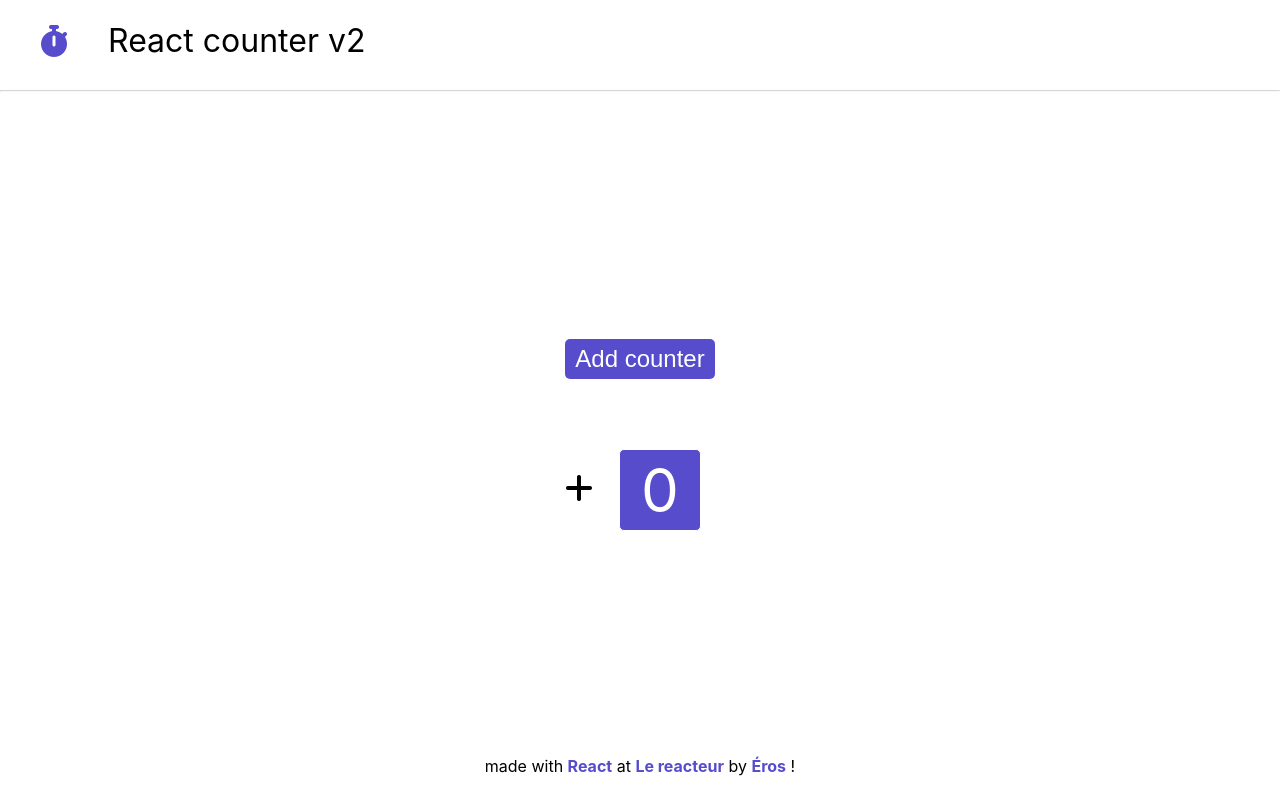
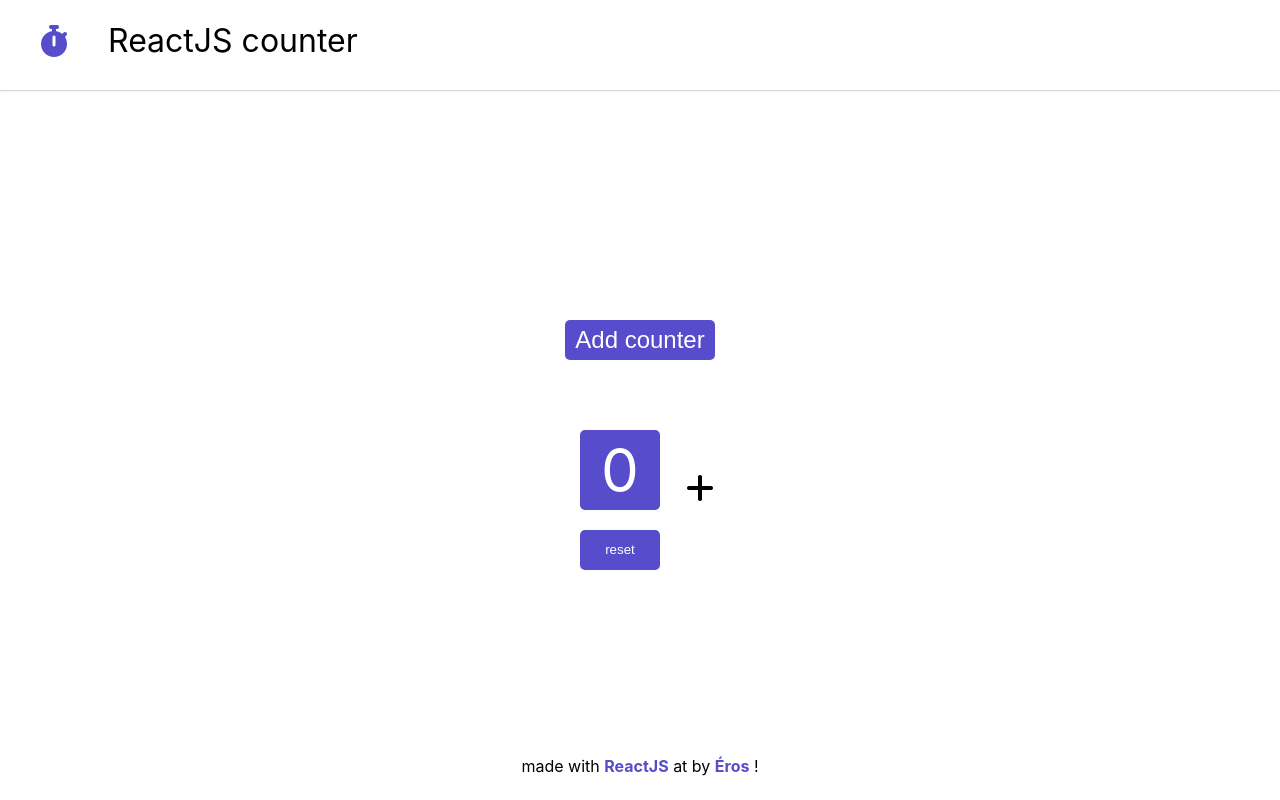
Before and after one commit to eros-Matip/react-counter-v2, a React (Create React App) app: page / in a window 1280 px wide. Built offline with nearby package versions, Linux system fonts and the light colour scheme.

Commit message:
adding delete function

```diff
--- a/public/index.html
+++ b/public/index.html
@@ -27,7 +27,7 @@
       work correctly both with client-side routing and a non-root public URL.
       Learn how to configure a non-root public URL by running `npm run build`.
     -->
-    <title>React Counter v2</title>
+    <title>ReactJS Counter</title>
   </head>
   <body>
     <noscript>You need to enable JavaScript to run this app.</noscript>
--- a/src/App.css
+++ b/src/App.css
@@ -40,7 +40,6 @@ hr {
   margin: 50px;
 }
 .result {
-  border: 1px solid;
   width: 80px;
   height: 80px;
   display: flex;
@@ -51,6 +50,14 @@ hr {
   color: white;
   border-radius: 5px;
   margin: 20px;
+}
+.btn-reset {
+  background-color: rgb(87, 77, 204);
+  width: 80px;
+  height: 40px;
+  color: white;
+  border-radius: 5px;
+  border: none;
 }
 
 .minus,
--- a/src/App.js
+++ b/src/App.js
@@ -12,7 +12,7 @@ function App() {
       <Header />
       <hr />
       <Counter counters={counters} setCounters={setCounters} />
-      <Footer application={"React"} from={"Le reacteur"} name={"Éros"} />
+      <Footer application={"ReactJS"} name={"Éros"} />
     </div>
   );
 }
--- a/src/components/Counter.js
+++ b/src/components/Counter.js
@@ -19,23 +19,6 @@ const Counter = ({ counters, setCounters }) => {
       {counters.map((counter, index) => (
         <div key={index}>
           <div className="counter">
-            {/* ****** BUTTON MORE ***** */}
-            {counter <= 10 && (
-              <button
-                className="plus"
-                onClick={() => {
-                  const newCounters = [...counters];
-                  newCounters[index]++;
-                  setCounters(newCounters);
-                }}
-              >
-                <i class="fas fa-plus"></i>
-              </button>
-            )}
-
-            {/* ****** COUNTER ***** */}
-            <div className="result">{counter}</div>
-
             {/* ****** BUTTON LESS ***** */}
 
             {counter > 0 && (
@@ -47,7 +30,46 @@ const Counter = ({ counters, setCounters }) => {
                   setCounters(newCounters);
                 }}
               >
-                <i class="fas fa-minus"></i>
+                <i className="fas fa-minus"></i>
+              </button>
+            )}
+
+            {/* ****** COUNTER ***** */}
+            <div>
+              <div className="result">{counter}</div>
+              <button
+                className="btn-reset"
+                onClick={() => {
+                  // if counter is greater than 0, the new value of counter is 0
+                  if (counter > 0) {
+                    const newCounters = [...counters];
+                    newCounters[index] = 0;
+                    setCounters(newCounters);
+                  }
+                  // if counter is egual to 0, the counter disappears
+                  if (counter === 0) {
+                    const newCounters = counters.filter(
+                      (value, indexToDelete) => indexToDelete !== index
+                    );
+                    setCounters(newCounters);
+                  }
+                }}
+              >
+                reset
+              </button>
+            </div>
+
+            {/* ****** BUTTON MORE ***** */}
+            {counter < 10 && (
+              <button
+                className="plus"
+                onClick={() => {
+                  const newCounters = [...counters];
+                  newCounters[index]++;
+                  setCounters(newCounters);
+                }}
+              >
+                <i className="fas fa-plus"></i>
               </button>
             )}
           </div>
--- a/src/components/Header.js
+++ b/src/components/Header.js
@@ -4,9 +4,9 @@ const Header = () => {
   return (
     <div className="header">
       <p className="header">
-        <i class="fas fa-stopwatch"></i>
+        <i className="fas fa-stopwatch"></i>
       </p>
-      <h1>React counter v2</h1>
+      <h1>ReactJS counter</h1>
     </div>
   );
 };
```
Also changed, not shown: 1 other file (tests, documents, lock files or other folders).
